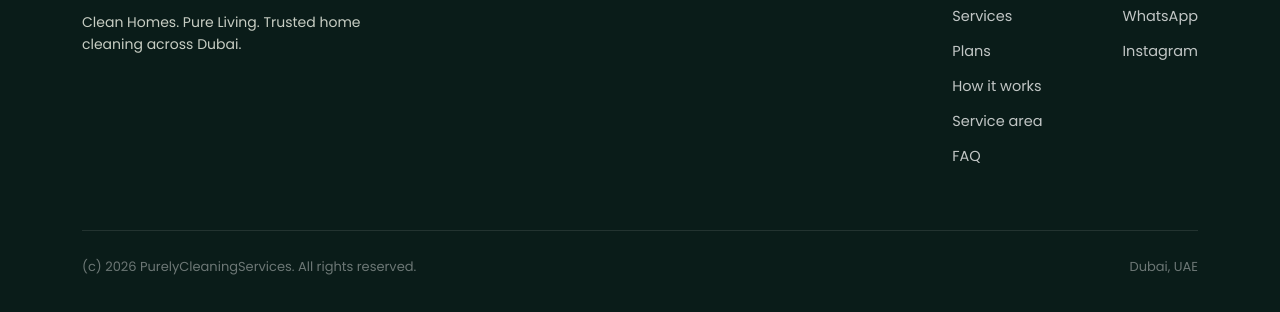
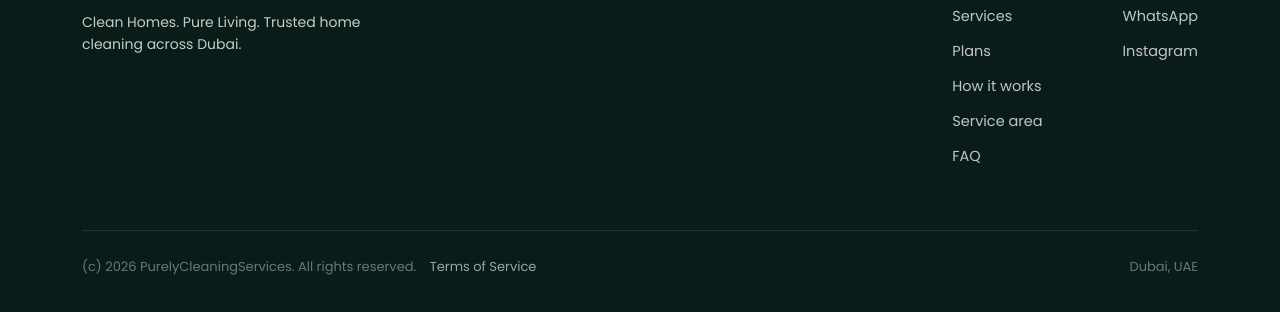
Before and after one commit to purelycleaningservicesdxb/purely-cleaning-website, a plain HTML site: page index.html in a window 1280 px wide. Shown: the part 5475-5787 px from the top of the page. Drawn offline with Linux system fonts and the light colour scheme.

Commit message:
Update index.html

```diff
--- a/index.html
+++ b/index.html
@@ -868,7 +868,7 @@
       </div>
     </div>
     <div class="footer-bottom">
-      <span>(c) 2026 PurelyCleaningServices. All rights reserved.</span>
+      <span>(c) 2026 PurelyCleaningServices. All rights reserved. <a href="terms.html" style="color:rgba(255,255,255,.6); margin-left:10px;">Terms of Service</a></span>
       <span>Dubai, UAE</span>
     </div>
   </div>
```
